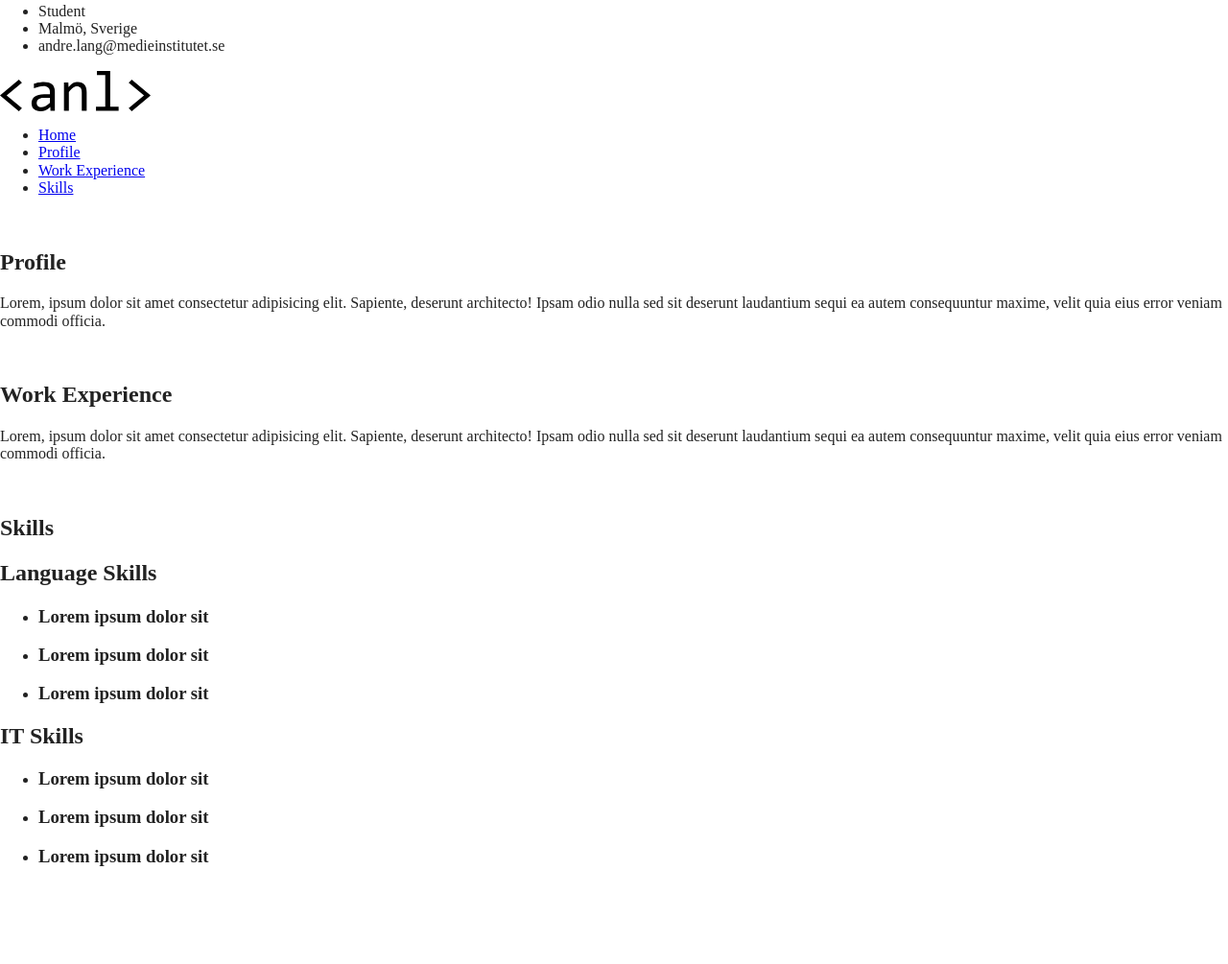
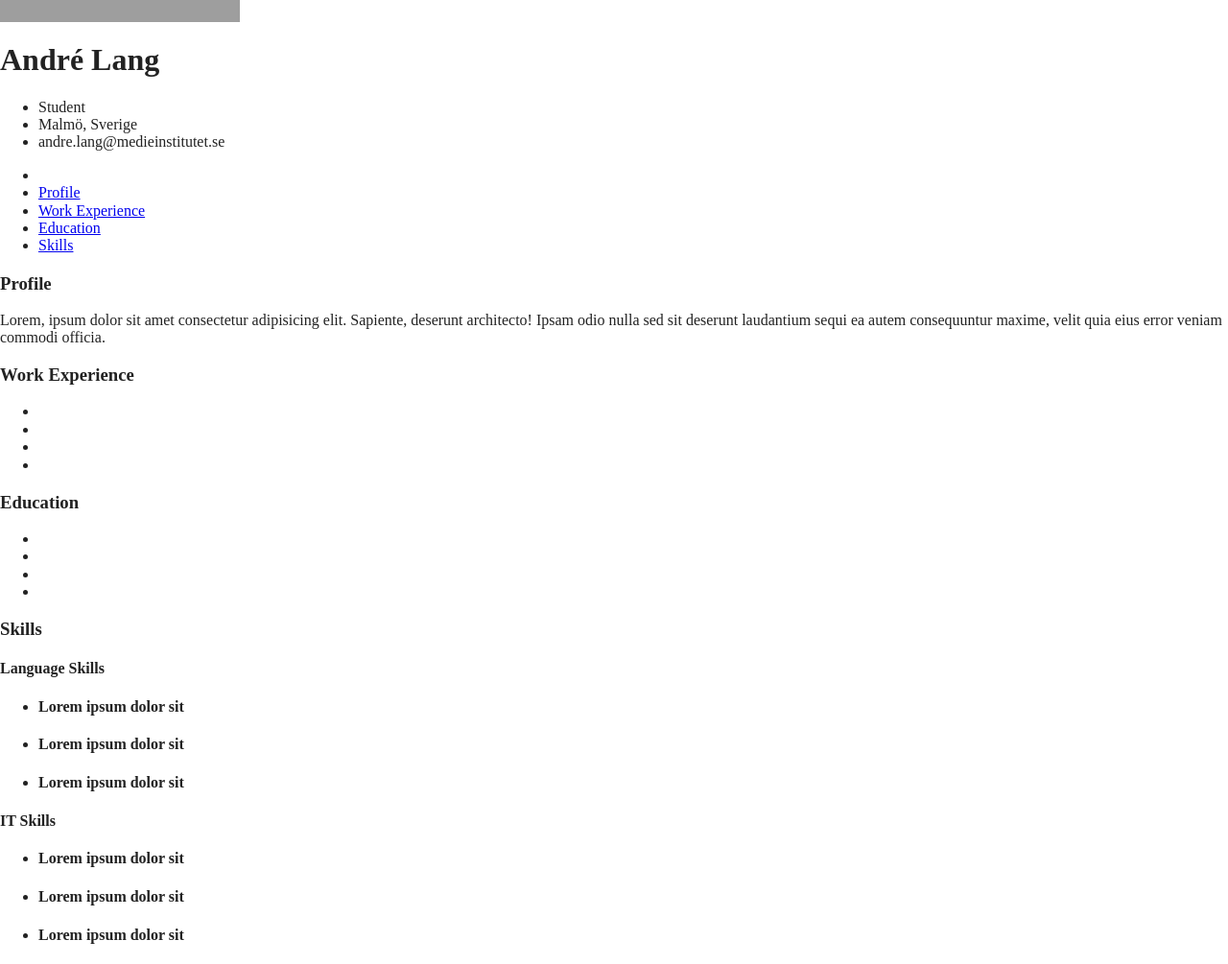
Before and after one commit to andrenormanlang/cv, a website built with Parcel: page index.html in a window 1280 px wide. Shown: the part 327-1332 px from the top of the page at 96% size. Before the commit the page ends 1249 px from the top, so only its background shows below. Built offline with nearby package versions, Linux system fonts and the light colour scheme; grey boxes are pictures that could not be loaded.

Commit message:
added education and corrected logo

```diff
--- a/index.html
+++ b/index.html
@@ -25,6 +25,9 @@
 <body>
   <main>
   <section class="">
+    <div class="logo">
+      <img src="img/logo-cv.svg"  height="100" width="100"alt="CV Logo" class="logo">
+    </div>
     <img src="https://avatars.githubusercontent.com/u/72017716?s=400&u=47656fe20e21ef3e8b8a7a19ffa23f4b54b4eda8&v=4" height="250"
         width="250" alt="cv image">
   </section>
@@ -37,45 +40,55 @@
     </ul>
     <div id="home"></div>
     <nav class="navbar">
-      <div class="content">
-        <div class="logo">
-          <img src="img/logo-cv.svg" alt="CV Logo" class="logo">
-        </div>
         <ul class="menu-list">
-          <li><a href="#home">Home</a></li>
+          <li></li>
           <li><a href="#profile">Profile</a></li>
           <li><a href="#workexperience">Work Experience</a></li>
+          <li><a href="#education">Education</a></li>
           <li><a href="#skills">Skills</a></li>
         </ul>
-        </div>
     </nav>
   </section>
 <div id="profile"></div>
-<br>
-  <h2>Profile</h2>
+  <h3>Profile</h3>
   <div class="profile">
     <p>Lorem, ipsum dolor sit amet consectetur adipisicing elit. Sapiente, deserunt architecto! Ipsam odio nulla sed sit deserunt laudantium sequi ea autem consequuntur maxime, velit quia eius error veniam commodi officia.</p>
   </div>
   <div id="workexperience"></div>
-  <br>
-    <h2>Work Experience</h2>
+    <h3>Work Experience</h3>
     <div class="profile">
-      <p>Lorem, ipsum dolor sit amet consectetur adipisicing elit. Sapiente, deserunt architecto! Ipsam odio nulla sed sit deserunt laudantium sequi ea autem consequuntur maxime, velit quia eius error veniam commodi officia.</p>
+      <ul class="menu-list">
+        <li></li>
+        <li></li>
+        <li></li>
+        <li></li>
+      </ul>
     </div>
-   <br>
+
+    <div id="education"></div>
+    <h3>Education</h3>
+    <div class="profile">
+      <ul class="menu-list">
+        <li></li>
+        <li></li>
+        <li></li>
+        <li></li>
+      </ul>
+    </div>
+
    <div id="skills"></div>
-      <h2>Skills</h2>
-      <h2>Language Skills</h2>
+      <h3>Skills</h3>
+      <h4>Language Skills</h2>
       <ul>
-        <li><h3>Lorem ipsum dolor sit</h3></li>
-        <li><h3>Lorem ipsum dolor sit</h3></li>
-        <li><h3>Lorem ipsum dolor sit</h3></li>
+        <li><h4>Lorem ipsum dolor sit</h4></li>
+        <li><h4>Lorem ipsum dolor sit</h4></li>
+        <li><h4>Lorem ipsum dolor sit</h4></li>
       </ul>
-      <h2>IT Skills</h2>
+      <h4>IT Skills</h4>
       <ul>
-        <li><h3>Lorem ipsum dolor sit</h3></li>
-        <li><h3>Lorem ipsum dolor sit</h3></li>
-        <li><h3>Lorem ipsum dolor sit</h3></li>
+        <li><h4>Lorem ipsum dolor sit</h4></li>
+        <li><h4>Lorem ipsum dolor sit</h4></li>
+        <li><h4>Lorem ipsum dolor sit</h4></li>
       </ul>
   </main>
   <!-- Add your site or application content here -->
```
